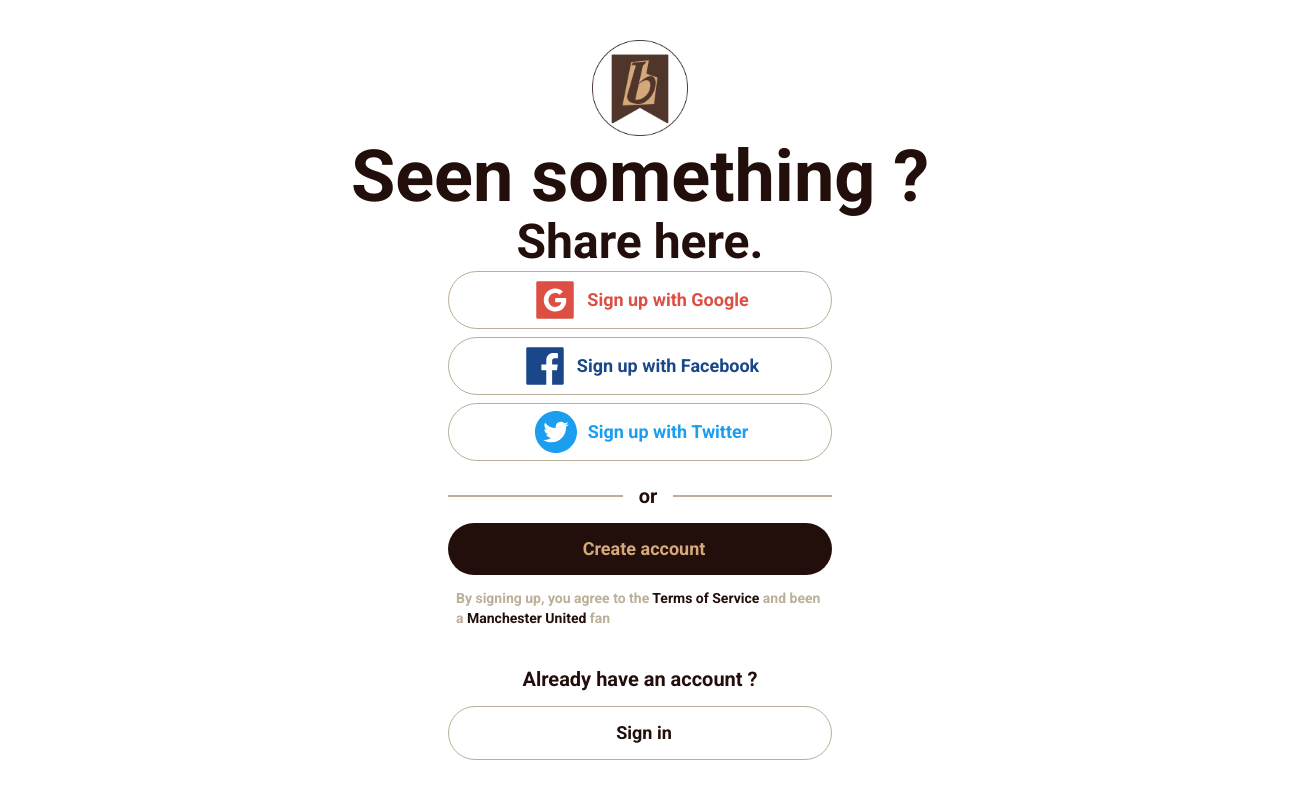
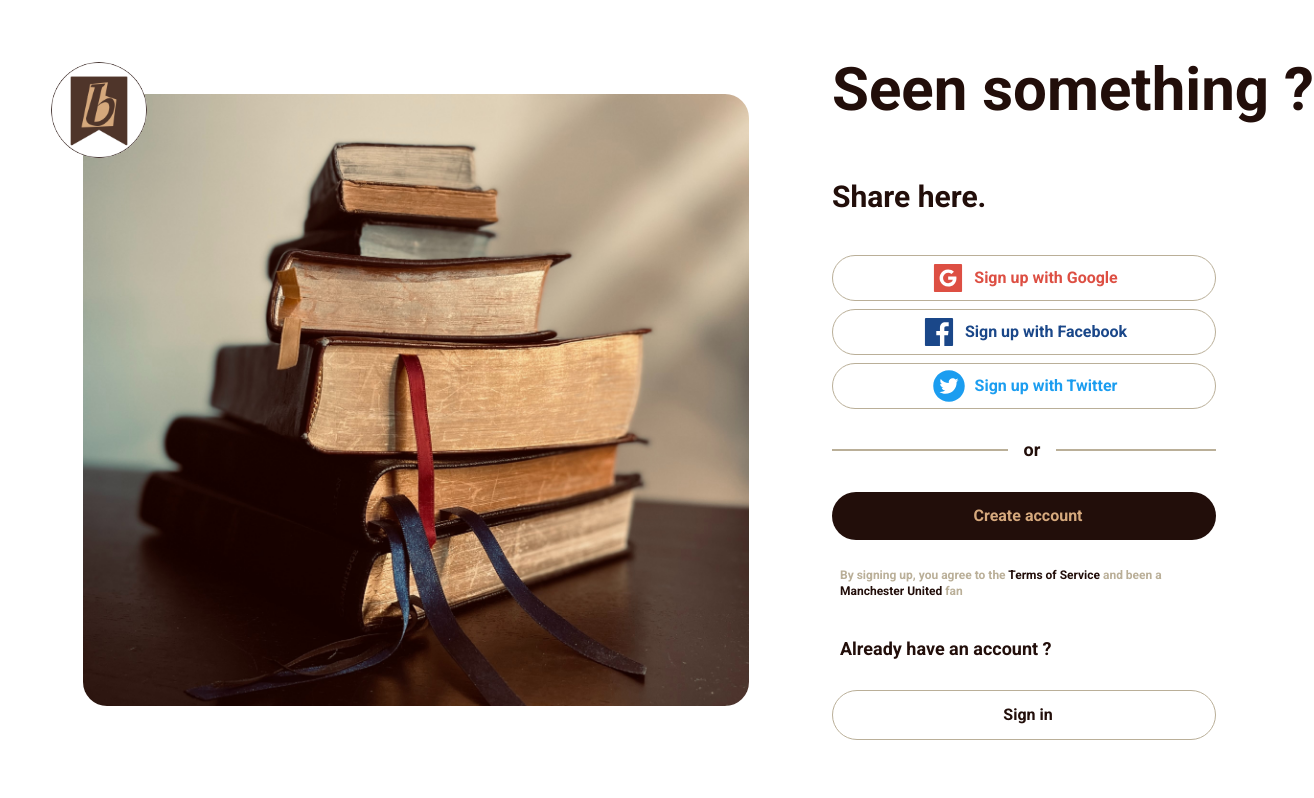
Before and after one commit to devoure/baadae, a React (Vite) app in the folder frontend/baadae-frontend/: page / in a window 1280 px wide. Shown: the whole page, 1314 px wide, since content can reach past the window. Built offline with nearby package versions, Linux system fonts and the light colour scheme.

Commit message:
FRONTEND: add laptop and desktop res on logins

```diff
--- a/frontend/baadae-frontend/src/components/SignIn.jsx
+++ b/frontend/baadae-frontend/src/components/SignIn.jsx
@@ -1,4 +1,5 @@
 import siteLogo from "../assets/sitelogo.png"
+import siteImg from "../assets/siteimage.jpg"
 import { AiFillGoogleSquare } from "react-icons/ai"
 import {  AiFillTwitterCircle } from "react-icons/ai"
 import {  AiFillFacebook } from "react-icons/ai"
@@ -19,64 +20,75 @@ function SignIn(){
   return (
     <div className="w-full h-full flex justify-center items-center relative">
 
-      <div className="w-[90%] h-[90%]  flex flex-col justify-between tablet:items-center">
+      <div className={ signIn ? "hidden blur-lg laptop:flex w-[65%] h-[85%] items-center justify-center desktop:w-[45%]" : "hidden laptop:flex w-[65%] h-[85%] items-center justify-center desktop:w-[45%]" }>
+        <div className="w-[80%] h-[90%] rounded-3xl relative">
+          <img src={ siteImg } className="object-cover w-full h-full rounded-3xl"/>
 
-        <div className="p-0 m-0 flex justify-start">
-          <img src = { siteLogo }  className="max-w-[4rem] max-h-[4rem] tablet:max-h-[6rem] tablet:max-w-[6rem]"/>
+          <div className="absolute left-[-2rem] top-[-2rem] rounded-full">
+            <img src = { siteLogo }  className="laptop:max-w-[6rem] laptop:max-h-[6rem] rounded-full object-cover desktop:max-w-[8rem] desktop:max-h-[8rem]"/>
+          </div>
+
+        </div>
+      </div>
+
+      <div className={ signIn ? "blur-lg w-[90%] h-[90%]  flex flex-col justify-between tablet:items-center laptop:items-start laptop:w-[35%] laptop:h-[85%] desktop:h-[70%]" : "w-[90%] h-[90%]  flex flex-col justify-between tablet:items-center laptop:items-start laptop:w-[35%] laptop:h-[85%] desktop:h-[70%]"}>
+
+        <div className="p-0 m-0 flex justify-start laptop:hidden">
+          <img src = { siteLogo }  className="max-w-[4rem] max-h-[4rem] tablet:max-h-[6rem] tablet:max-w-[6rem] laptop:max-w-[5rem] laptop:max-h-[5rem]"/>
         </div>
 
-        <div className="flex justify-start">
-          <span className="tracking-normal leading-relaxed font-roboto text-5xl font-bold text-[#220e0a] whitespace-nowrap tablet:text-7xl">Seen something ?</span>
+        <div className="flex justify-start laptop:mb-10">
+          <span className="tracking-normal leading-relaxed font-roboto text-5xl font-bold text-[#220e0a] whitespace-nowrap tablet:text-7xl laptop:text-6xl desktop:text-7xl">Seen something ?</span>
         </div>
 
-        <div className="flex justify-start">
-          <span className="tracking-normal leading-relaxed font-roboto text-3xl font-bold text-[#220e0a] whitespace-nowrap tablet:text-5xl">Share here.</span>
+        <div className="flex justify-start laptop:mb-5">
+          <span className="tracking-normal leading-relaxed font-roboto text-3xl font-bold text-[#220e0a] whitespace-nowrap tablet:text-5xl laptop:text-3xl desktop:text-[3rem]">Share here.</span>
         </div>
 
         <div className="flex-col w-96 font-roboto">
 
-          <div className="flex items-center justify-center border border-[#baaf98] rounded-3xl text-base font-roboto font-semibold text-[#dd4f43] p-1 mb-2 cursor-pointer tablet:text-lg tablet:rounded-[1.8rem]">
-            <  AiFillGoogleSquare  className="text-4xl text-[#dd4f43] tablet:text-5xl"/>
+          <div className="flex items-center justify-center border border-[#baaf98] rounded-3xl text-base font-roboto font-semibold text-[#dd4f43] p-1 mb-2 cursor-pointer tablet:text-lg tablet:rounded-[1.8rem] laptop:text-base">
+            <  AiFillGoogleSquare  className="text-4xl text-[#dd4f43] tablet:text-5xl laptop:text-4xl"/>
             <span className="ml-2 whitespace-nowrap">Sign up with Google</span>
           </div>
 
-          <div className="flex items-center justify-center border border-[#baaf98] rounded-3xl text-base font-roboto font-semibold text-[#1a4789] p-1 mb-2 cursor-pointer tablet:text-lg tablet:rounded-[1.8rem]">
-            < AiFillFacebook className="text-4xl text-[#1a4789] tablet:text-5xl"/>
+          <div className="flex items-center justify-center border border-[#baaf98] rounded-3xl text-base font-roboto font-semibold text-[#1a4789] p-1 mb-2 cursor-pointer tablet:text-lg tablet:rounded-[1.8rem] laptop:text-base">
+            < AiFillFacebook className="text-4xl text-[#1a4789] tablet:text-5xl laptop:text-4xl"/>
             <span className="ml-2 whitespace-nowrap">Sign up with Facebook</span>
           </div>
 
-          <div className="flex items-center justify-center border border-[#baaf98] rounded-3xl text-base font-roboto font-semibold text-[#1b9df0] p-1 mb-2 cursor-pointer tablet:text-lg tablet:rounded-[1.8rem]">
-            < AiFillTwitterCircle className="text-4xl text-[#1b9df0] tablet:text-5xl"/>
+          <div className="flex items-center justify-center border border-[#baaf98] rounded-3xl text-base font-roboto font-semibold text-[#1b9df0] p-1 mb-2 cursor-pointer tablet:text-lg tablet:rounded-[1.8rem] laptop:text-base laptop:mb-0">
+            < AiFillTwitterCircle className="text-4xl text-[#1b9df0] tablet:text-5xl laptop:text-4xl"/>
             <span className="ml-2 whitespace-nowrap">Sign up with Twitter</span>
           </div>
 
         </div>
 
         <div className="flex py-2 w-96 items-center justify-start">
-          <hr className="border border-[#baaf98] w-44"/><span className="font-roboto font-semibold px-4 text-[#220e0a] tablet:text-xl">or</span><hr className="border border-[#baaf98] w-40"/>
+          <hr className="border border-[#baaf98] w-44"/><span className="font-roboto font-semibold px-4 text-[#220e0a] tablet:text-xl laptop:text-lg">or</span><hr className="border border-[#baaf98] w-40"/>
         </div>
 
-        <div  className="flex items-center justify-center w-96  border-0 bg-[#220e0a] rounded-3xl text-base font-roboto font-semibold text-[#d6a97d] p-3 cursor-pointer tablet:text-lg tablet:rounded-[1.8rem]">
+        <div  className="flex items-center justify-center w-96  border-0 bg-[#220e0a] rounded-3xl text-base font-roboto font-semibold text-[#d6a97d] p-3 cursor-pointer tablet:text-lg tablet:rounded-[1.8rem] laptop:text-base">
             <span className="ml-2 whitespace-nowrap">Create account</span>
         </div>
 
-        <div className="w-96 p-2 text-xs tablet:text-sm font-roboto text-[#baaf98] font-semibold">
+        <div className="w-96 p-2 text-xs tablet:text-sm font-roboto text-[#baaf98] font-semibold laptop:text-xs desktop:text-sm" >
           <span>By signing up, you agree to the <span className="text-[#220e0a]">Terms of Service</span> and been a <span className="text-[#220e0a]">Manchester United</span> fan</span>
         </div>
 
-        <div className="font-roboto text-[#220e0a] font-semibold p-2 mt-4 text-lg tablet:text-xl">
+        <div className="font-roboto text-[#220e0a] font-semibold p-2 mt-4 text-lg tablet:text-xl laptop:text-lg laptop:mt-0">
           <span className="whitespace-nowrap">Already have an account ?</span>
         </div>
 
-        <div  className="flex items-center justify-center w-96  border border-[#baaf98] rounded-3xl text-base font-roboto font-semibold text-[#220e0a] p-3 cursor-pointer tablet:text-lg tablet:rounded-[1.8rem]" onClick={ displaySignIn }>
+        <div  className="flex items-center justify-center w-96  border border-[#baaf98] rounded-3xl text-base font-roboto font-semibold text-[#220e0a] p-3 cursor-pointer tablet:text-lg tablet:rounded-[1.8rem] laptop:text-base desktop:text-lg" onClick={ displaySignIn }>
             <span className="ml-2 whitespace-nowrap">Sign in</span>
         </div>
 
       </div>
 
-      <div className= {signIn ? "absolute inset-0 bg-black" : "hidden"}>
+      <div className= {signIn ? "absolute inset-0 bg-[#220e0acc] tablet:flex tablet:items-center tablet:justify-center" : "hidden"}>
 
-        <div className="w-full h-full bg-white relative flex flex-col items-center justify-between">
+        <div className="w-full h-full tablet:w-[35rem] tablet:h-[50rem] laptop:h-[42rem] desktop:h-[50rem] tablet:rounded-[1.9rem] bg-white relative flex flex-col items-center justify-between">
 
           <div className="flex justify-center items-center absolute left-2 top-2 h-12 w-12 rounded-full cursor-pointer text-[#220e0a] hover:bg-[#220e0a] hover:text-[#d6a97d] transition duration-300" onClick={ displaySignUp }>
             <AiOutlineClose className="text-3xl"/>
@@ -126,7 +138,7 @@ function SignIn(){
         </div>
 
         <div className="flex justify-center items-center font-roboto whitespace-nowrap p-2 text-lg text-[#baaf98] font-semibold mb-8">
-          <span>Dont have an account ? <span className="text-[#220e0a] cursor-pointer hover:border-b-2 hover:border-b-[#220e0a] p-2 transition duration-300">Sign up</span></span>
+          <span>Dont have an account ? <span className="text-[#220e0a] cursor-pointer hover:border-b-2 hover:border-b-[#220e0a] p-2 transition duration-300" onClick={ displaySignUp }>Sign up</span></span>
         </div>
 
        </div>
--- a/frontend/baadae-frontend/tailwind.config.js
+++ b/frontend/baadae-frontend/tailwind.config.js
@@ -12,7 +12,7 @@ export default {
       screens: {
         'tablet': '640px',
         'laptop': '1024px',
-        'desktop': '1280px'
+        'desktop': '1400px'
       },
     },
   },
```
Also changed, not shown: frontend/baadae-frontend/src/assets/siteimage.jpg (added).
